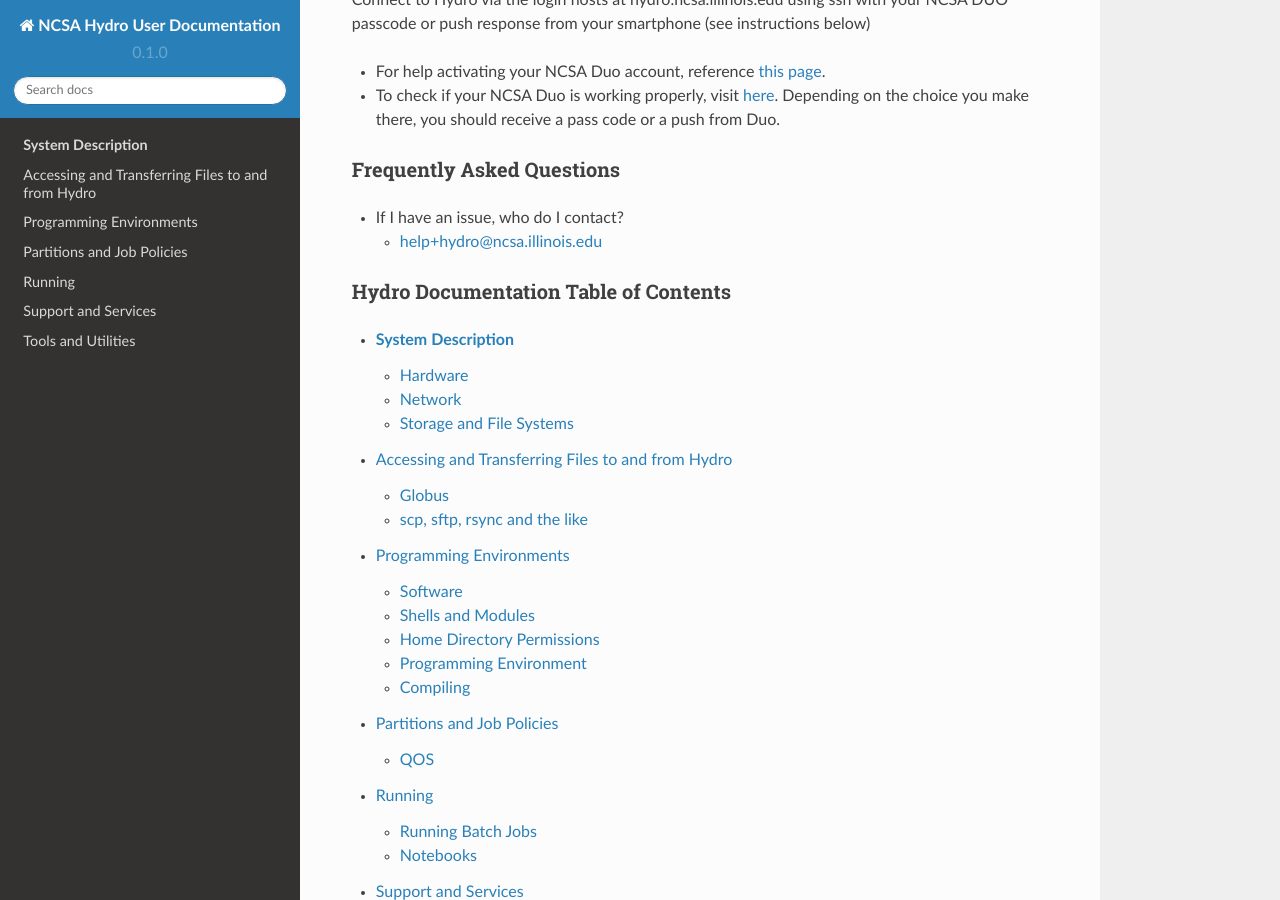
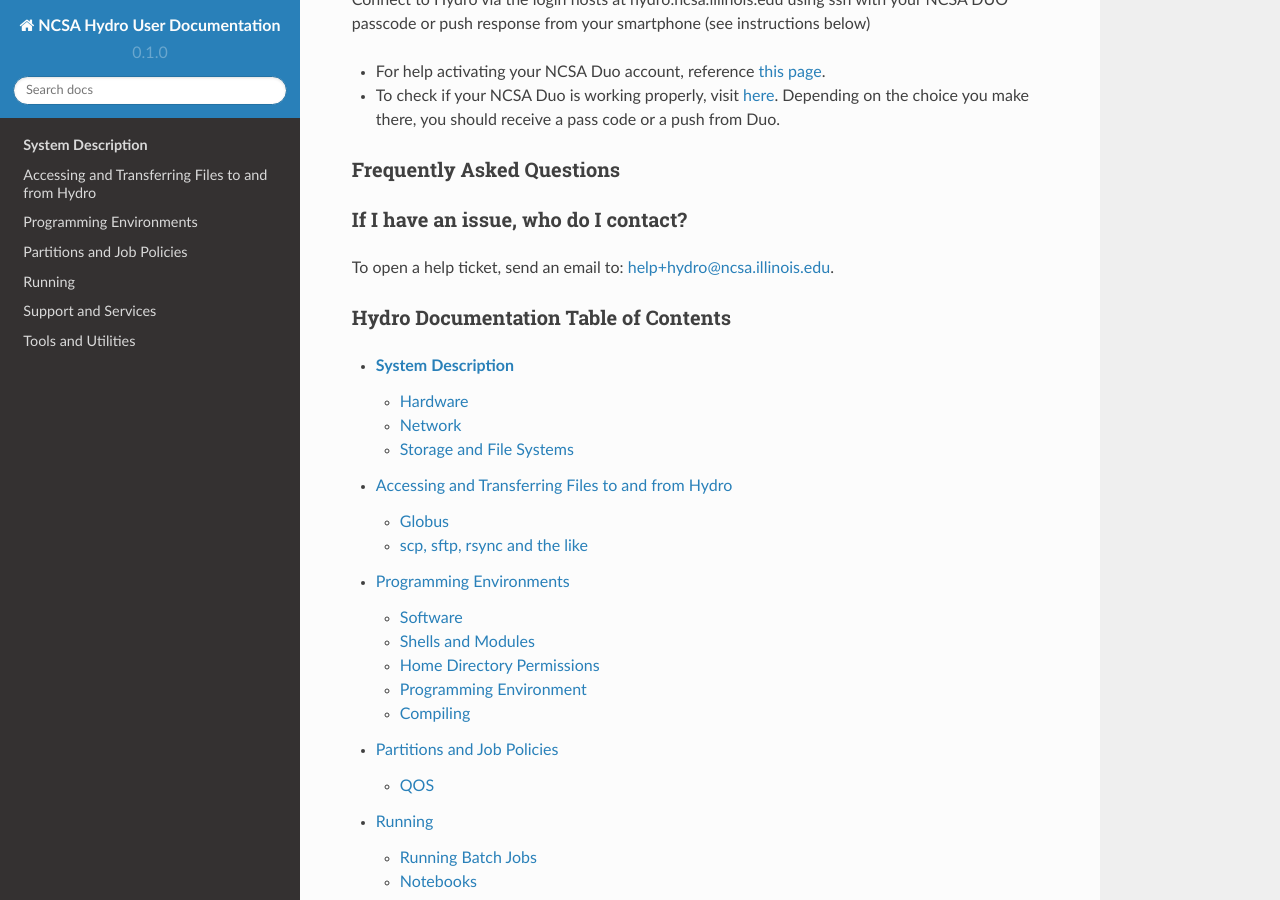
Before and after one commit to ncsa/hydro_documentation, a Sphinx documentation site: the page built from docs/source/index.rst, in a window 1280 px wide and 900 px high, scrolled down 1244 px. Built offline with Sphinx 7.4.7 and the Read the Docs theme 2.0.0, drawn with Linux system fonts in a browser that asks for light colours; pages that are not in the unit, such as notebooks, are missing from menus.

Commit message:
help section tweak
Separated out "how do I get help" into its own subheading separate from FAQ.  FAQ now empty.

Added a ref anchor called "help" to the help section as a cross-reference test.

```diff
--- a/docs/source/index.rst
+++ b/docs/source/index.rst
@@ -72,12 +72,17 @@
    push from Duo.
 
 
-**Frequently Asked Questions**
+
+Frequently Asked Questions
 ------------------------------
 
--  If I have an issue, who do I contact?
 
-   -  help+hydro@ncsa.illinois.edu
+
+..  _help:
+
+If I have an issue, who do I contact?
+--------------------------------------
+To open a help ticket, send an email to: help+hydro@ncsa.illinois.edu.
 
 
 Hydro Documentation Table of Contents
```
